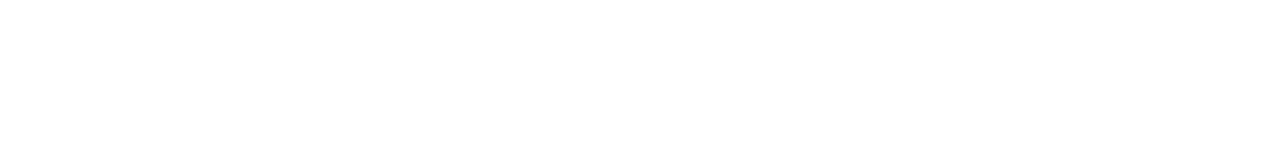
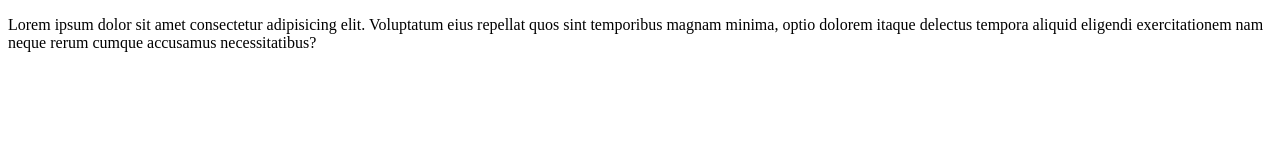
Before and after one commit to Lenaic-ouendo-01/git-mon-cv, a plain HTML site: page index.html in a window 1280 px wide. Drawn offline with Linux system fonts and the light colour scheme.

```diff
--- a/index.html
+++ b/index.html
@@ -7,6 +7,11 @@
     <title>Document</title>
 </head>
 <body>
-
+    <p>
+        Lorem ipsum dolor sit amet consectetur adipisicing elit. Voluptatum eius repellat
+        quos sint temporibus magnam minima,
+        optio dolorem itaque delectus tempora aliquid eligendi exercitationem nam neque
+        rerum cumque accusamus necessitatibus?
+    </p>
 </body>
 </html>
```
